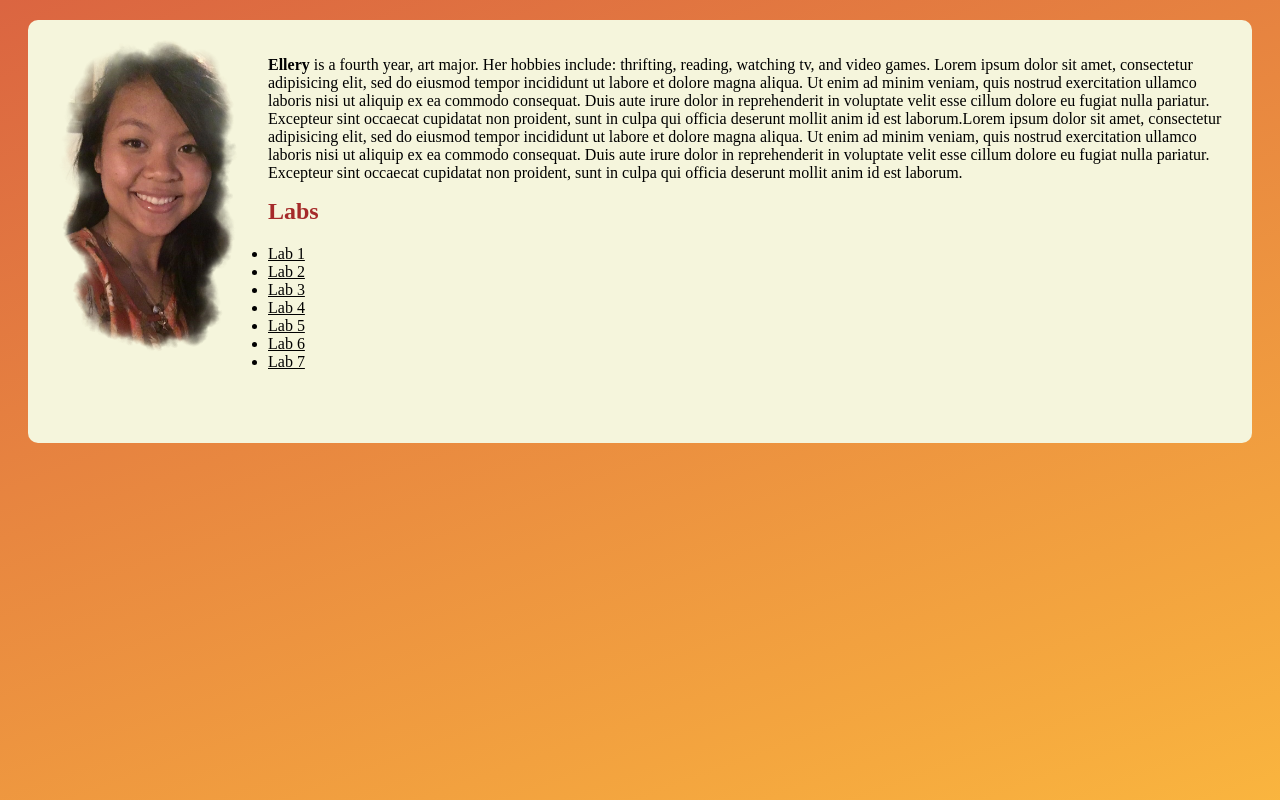
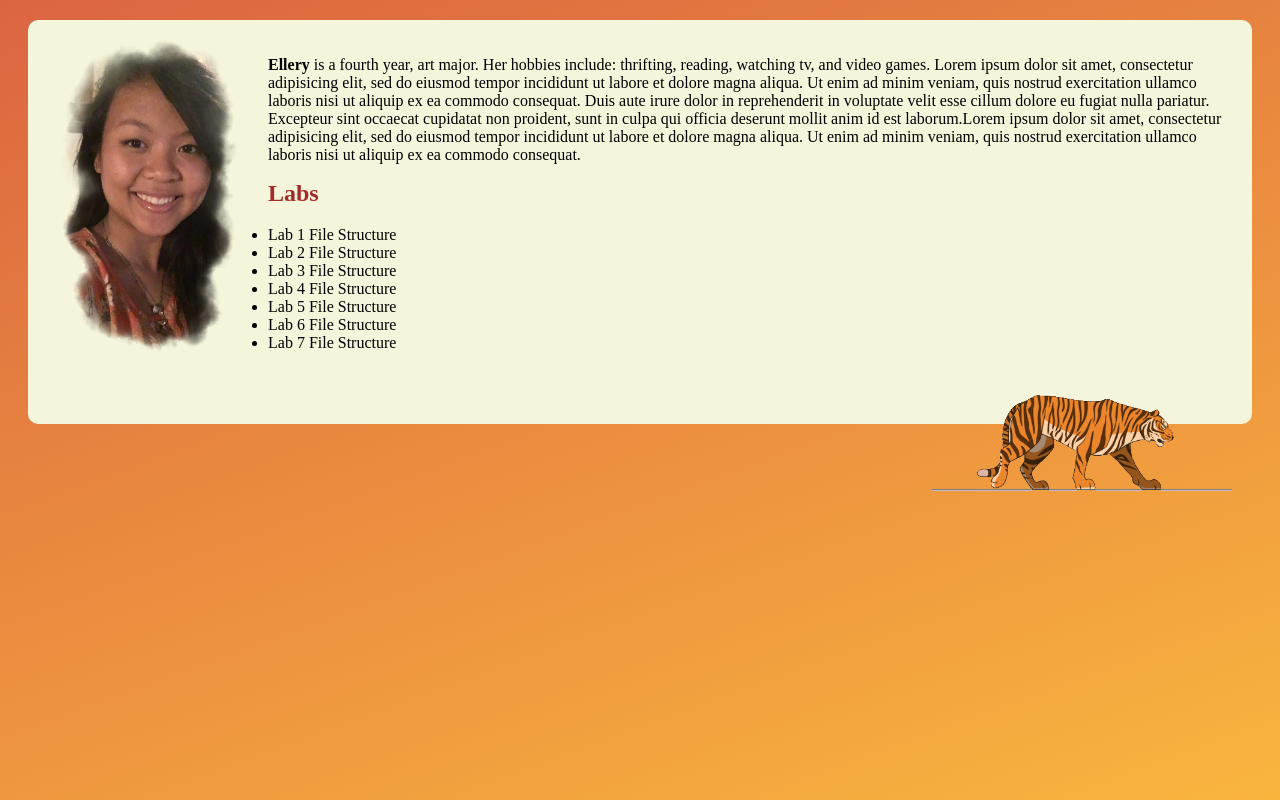
Before and after one commit to sorath23/art101_2, a plain HTML site: page index.html in a window 1280 px wide. Shown: the top 800 px of the page. Drawn offline with Linux system fonts and the light colour scheme.

Commit message:
finalsite

```diff
--- a/css/site.css
+++ b/css/site.css
@@ -22,7 +22,7 @@ body {
 }
 
 h2{
-  margin-top: 0px;
+  margin-top: -0.5px;
   color: brown;
 }
 
@@ -38,4 +38,22 @@ a {
   display: inline-block;
   list-style-position: outside;
   text-align: center;
+  text-decoration: none;
 }
+
+a:link {
+  color: black;
+}
+
+a:hover {
+  color: orange;
+}
+
+a:active {
+  color: blue;
+}
+
+#tiger {
+  width: 300px;
+  float: right;
+}
--- a/index.html
+++ b/index.html
@@ -8,19 +8,20 @@
 <main>
 <div id="contents">
 <img id="my-portrait" src="img/faceselfie.png"/>
-<p><b>Ellery</b> is a fourth year, art major. Her hobbies include: thrifting, reading, watching tv, and video games. Lorem ipsum dolor sit amet, consectetur adipisicing elit, sed do eiusmod tempor incididunt ut labore et dolore magna aliqua. Ut enim ad minim veniam, quis nostrud exercitation ullamco laboris nisi ut aliquip ex ea commodo consequat. Duis aute irure dolor in reprehenderit in voluptate velit esse cillum dolore eu fugiat nulla pariatur. Excepteur sint occaecat cupidatat non proident, sunt in culpa qui officia deserunt mollit anim id est laborum.Lorem ipsum dolor sit amet, consectetur adipisicing elit, sed do eiusmod tempor incididunt ut labore et dolore magna aliqua. Ut enim ad minim veniam, quis nostrud exercitation ullamco laboris nisi ut aliquip ex ea commodo consequat. Duis aute irure dolor in reprehenderit in voluptate velit esse cillum dolore eu fugiat nulla pariatur. Excepteur sint occaecat cupidatat non proident, sunt in culpa qui officia deserunt mollit anim id est laborum.
+<p><b>Ellery</b> is a fourth year, art major. Her hobbies include: thrifting, reading, watching tv, and video games. Lorem ipsum dolor sit amet, consectetur adipisicing elit, sed do eiusmod tempor incididunt ut labore et dolore magna aliqua. Ut enim ad minim veniam, quis nostrud exercitation ullamco laboris nisi ut aliquip ex ea commodo consequat. Duis aute irure dolor in reprehenderit in voluptate velit esse cillum dolore eu fugiat nulla pariatur. Excepteur sint occaecat cupidatat non proident, sunt in culpa qui officia deserunt mollit anim id est laborum.Lorem ipsum dolor sit amet, consectetur adipisicing elit, sed do eiusmod tempor incididunt ut labore et dolore magna aliqua. Ut enim ad minim veniam, quis nostrud exercitation ullamco laboris nisi ut aliquip ex ea commodo consequat.
 
 	<div class="lists">
 	<h2>Labs</h2>
 	<ul>
-			<li><a href="lab1/index.html">Lab 1</a></li>
-			<li><a href="lab2/index.html">Lab 2</a></li>
-			<li><a href="lab3/index.html">Lab 3</a></li>
-			<li><a href="lab4/index.html">Lab 4</a></li>
-			<li><a href="lab5/index.html">Lab 5</a></li>
-			<li><a href="lab6/index.html">Lab 6</a></li>
-			<li><a href="lab7/index.html">Lab 7</a></li>
+			<li><a href="lab1/index.html">Lab 1 File Structure</a></li>
+			<li><a href="lab2/index.html">Lab 2 File Structure</a></li>
+			<li><a href="lab3/index.html">Lab 3 File Structure</a></li>
+			<li><a href="lab4/index.html">Lab 4 File Structure</a></li>
+			<li><a href="lab5/index.html">Lab 5 File Structure</a></li>
+			<li><a href="lab6/index.html">Lab 6 File Structure</a></li>
+			<li><a href="lab7/index.html">Lab 7 File Structure</a></li>
 	</ul>
+	<img id="tiger" src="img/tiger.gif">
 	<br><br>
 </div></div></div>
 </div>
```
Also changed, not shown: img/tiger.gif (added).
